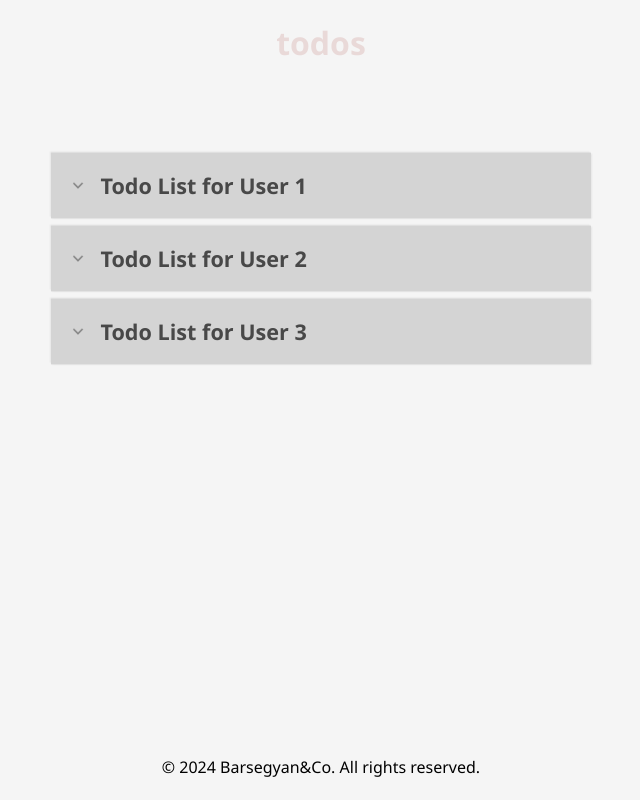
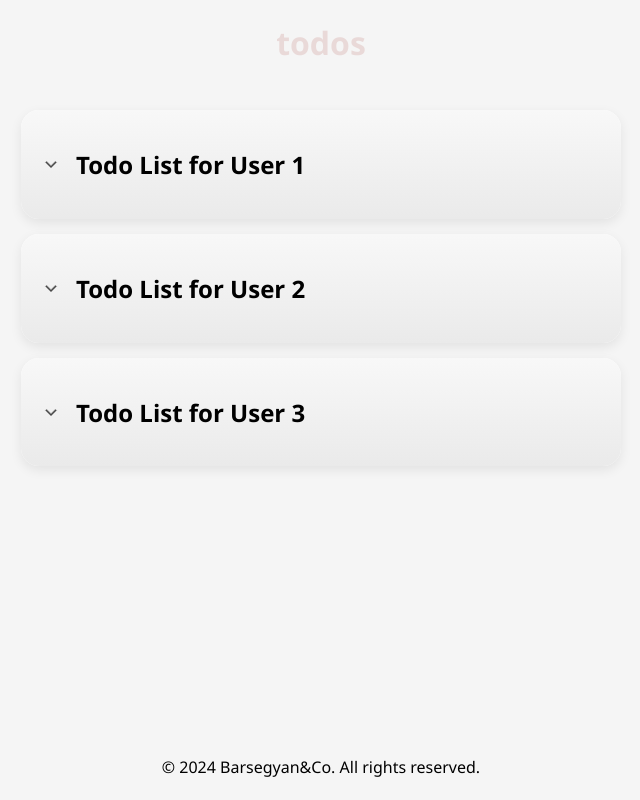
Before and after one commit to ericbloodyax12/test-task-MindBox, a React (Vite) app: page / in a window 1280 px wide. Shown: the whole page, without its empty margins (319-959 px from the left). Built offline with nearby package versions, Linux system fonts and the light colour scheme; no server answers.

Commit message:
refactor: -realize animation for accordion

```diff
--- a/src/components/todoList/index.scss
+++ b/src/components/todoList/index.scss
@@ -1,11 +1,14 @@
+.tasksList-card-wrapper {
+    width: 100%;
     .todoList-bottom-panel {
       display: flex;
       justify-content: space-between;
       align-items: center;
       padding: 19px 15px;
-}
-
+      //width: 100%;
       .todoList-bottom-panel__mid {
         display: flex;
         gap: 15px;
       }
+    }
+}
--- a/src/components/todoList/index.tsx
+++ b/src/components/todoList/index.tsx
@@ -1,12 +1,11 @@
 import React, {useState} from 'react';
 import {TasksList} from "@/components/todoList/tasksList";
-import { CustomUI } from '@/components';
+import {CustomUI} from '@/components';
 import {observer} from "mobx-react-lite";
 
 import "./index.scss"
 import {useStores} from "@/providers";
 import {EFilterTD, filteredTasksHelper} from "@/components/todoList/helper/filterHelper.ts";
-
 
 
 type TTodoListProps = {
@@ -20,21 +19,22 @@ export const TodoList: React.FC<TTodoListProps> = observer(
     const userTasks = todoStore.getTodosByUserId(userId);
     const filteredTasks = filteredTasksHelper(userTasks, status)
 
-        const itemsLeftCount =  filteredTasks.length
+    const itemsLeftCount = filteredTasks.length
 
     return (
-            <CustomUI.Card>
+      <CustomUI.Card className={'tasksList-card-wrapper'}>
+        <div className={'tasksList-wrapper'}>
           <TasksList userId={userId} filteredTasks={filteredTasks}/>
           <div className={"todoList-bottom-panel"}>
             {`${itemsLeftCount} items left`}
             <div className={"todoList-bottom-panel__mid"}>
-                        <CustomUI.Button onClick={() => setStatus(EFilterTD.ALL) }>
+              <CustomUI.Button onClick={() => setStatus(EFilterTD.ALL)}>
                 {EFilterTD.ALL}
               </CustomUI.Button>
-                        <CustomUI.Button onClick={() => setStatus(EFilterTD.Active) }>
+              <CustomUI.Button onClick={() => setStatus(EFilterTD.Active)}>
                 {EFilterTD.Active}
               </CustomUI.Button>
-                        <CustomUI.Button onClick={() => setStatus(EFilterTD.COMPLETED) }>
+              <CustomUI.Button onClick={() => setStatus(EFilterTD.COMPLETED)}>
                 {EFilterTD.COMPLETED}
               </CustomUI.Button>
             </div>
@@ -42,6 +42,7 @@ export const TodoList: React.FC<TTodoListProps> = observer(
               Clear Completed
             </CustomUI.Button>
           </div>
+        </div>
       </CustomUI.Card>
     );
   }
--- a/src/components/todoList/tasksList/index.scss
+++ b/src/components/todoList/tasksList/index.scss
@@ -5,7 +5,7 @@
   overflow-y: auto;
   gap: 10px;
   padding: 10px;
-
+  width: 100%;
   .todo-container {
     display: flex;
     gap: 10px;
--- a/src/components/todoList/tasksList/index.tsx
+++ b/src/components/todoList/tasksList/index.tsx
@@ -42,7 +42,7 @@ export const TasksList: React.FC<TTasksListProps> = observer(
 
                         <button className={"delete-icon-container"}>
                             <img src={crossIcon} alt="Delete" className={"delete-icon"}
-                                 onClick={(e) => deleteTask(todo.id)}/>
+                                 onClick={() => deleteTask(todo.id)}/>
                         </button>
                     </div>
                 )
--- a/src/components/ui/card/index.scss
+++ b/src/components/ui/card/index.scss
@@ -2,7 +2,7 @@
   box-shadow:
           1px 1px 2px rgb(0 0 0 / 10%),
           -1px -1px 2px rgb(0 0 0 / 10%);
-  width: 600px;
+  width: 80%;
 }
 
 .todoListContainer {
--- /dev/null
+++ b/src/pages/todoList/hooks/index.ts
@@ -0,0 +1 @@
+export * from './useTodoLists.tsx'
--- /dev/null
+++ b/src/pages/todoList/hooks/useTodoLists.tsx
@@ -0,0 +1,35 @@
+import {useMemo} from "react";
+import {classNames} from "@/helpers";
+import {BottomIcon} from "@/assets/svgIcon/bottomIcon.tsx";
+import {TodoList, CustomUI} from "@/components";
+
+export const useTodoLists = (
+  userIds: number[],
+  activeUserId: number | null,
+  toggleAccordion: (id: number) => void
+) => {
+  const todoLists = useMemo(() => {
+    return userIds.map((userId) => { //todo обернуть в мемо
+      const isAnyActive = userIds.some(id => id === activeUserId);
+      const isNotActive = activeUserId !== userId;
+      const isNotActiveNow = isAnyActive && isNotActive;
+
+
+      const cls = classNames('todo-list-container', {expanded: activeUserId === userId, collapsed: isNotActiveNow});
+
+      return (
+        <CustomUI.Card variant={"todoListContainer"} className={cls}>
+          <div className={"todo-header-container"} onClick={() => toggleAccordion(userId)}>
+            <BottomIcon className={`accordion-icon ${activeUserId === userId ? "rotated" : ""}`}/>
+            <h2> {`Todo List for User ${userId}`}</h2>
+          </div>
+          {activeUserId === userId && (
+            <TodoList userId={userId}/>
+          )}
+        </CustomUI.Card>
+      )
+    })
+  }, [userIds, activeUserId]);
+
+  return todoLists;
+}
--- a/src/pages/todoList/index.scss
+++ b/src/pages/todoList/index.scss
@@ -4,45 +4,139 @@
   align-items: center;
   position: relative;
   width: 100%;
-  height: 100%;
-  padding-top: 50px ;
-  //background-color: #b0b8ff;
-    .todo-list-container {
+  padding: 20px 0;
+  gap: 15px;
 
-      .todo-header-container {
-        display: flex;
-        align-items: center;
-        gap: 15px;
-        background-color: #c7c7c7;
-        padding-left: 20px;
+  .todo-list-container {
+    position: relative;
+    width: 90%;
+    height: 60%;
+    max-width: 600px;
+    background: white;
+    border-radius: 18px;
+    overflow: hidden;
+    box-shadow: 0 4px 12px rgba(0, 0, 0, 0.08);
+    transition: all 0.4s cubic-bezier(0.4, 0, 0.2, 1);
+    transform-origin: top;
 
-        .accordion-icon {
-          transition: transform 0.3s ease;
-          cursor: pointer;
+    // Состояние свернутого блока
+    &.collapsed {
+      position: absolute;
 
-        }
+      bottom: -20px;
+      z-index: 1;
+      transform: scale(0.95) translateY(50%);
+      opacity: 0.9;
+      box-shadow: 0 -2px 8px rgba(0, 0, 0, 0.05);
+      border-radius: 14px;
+      background: linear-gradient(180deg, #f5f5f5 0%, #e0e0e0 100%);
+      margin-top: -40px;
+      padding-top: 20px;
+      min-height: 80px;
+      cursor: pointer;
 
-        .rotated {
-          transform: rotate(180deg);
+      // Для последних двух блоков
+      &:nth-last-of-type(2) {
+        bottom: -50px;
+        opacity: 0.7;
+        transform: scale(0.9) translateY(70%);
+        z-index: 0;
+
+        & + .collapsed {
+          bottom: -80px;
+          opacity: 0.5;
+          transform: scale(0.85) translateY(90%);
+          z-index: -1;
+          filter: blur(1px);
         }
       }
+    }
 
-      &.collapsed {
-        transform: scale(0.9) translateY(10px);
-        opacity: 0.7;
-        z-index: 0;
+    // Состояние раскрытого блока
+    &.expanded {
+      position: absolute;
+      top: 50px;
 
+      z-index: 3;
+      min-height: 60vh;
+      border-radius: 18px;
+      box-shadow: 0 12px 24px rgba(0, 0, 0, 0.12), 0 4px 8px rgba(0, 0, 0, 0.08);
+      transform: scale(1.02);
+      background: white;
+      padding: 20px;
+      animation: floatIn 0.6s ease-out;
 
+      // Градиентный оверлей внизу
+      &::after {
+        content: '';
+        position: absolute;
+        bottom: 0;
+        left: 0;
+        right: 0;
+        height: 60px;
+        background: linear-gradient(
+                        to bottom,
+                        rgba(255, 255, 255, 0) 0%,
+                        rgba(255, 255, 255, 0.9) 40%,
+                        white 100%
+        );
+        pointer-events: none;
+      }
+    }
+
+    // Заголовок блока
+    .todo-header-container {
+      display: flex;
+      align-items: center;
+      gap: 15px;
+      padding: 18px 20px;
+      background: linear-gradient(180deg, #f8f8f8 0%, #eaeaea 100%);
+      transition: all 0.3s ease;
+      position: relative;
+      z-index: 2;
+      cursor: pointer;
+
+      &:hover {
+        background: linear-gradient(180deg, #f0f0f0 0%, #dcdcdc 100%);
       }
 
-      &.expanded {
-        //transform: scale(1.05);
-        z-index: 2;
-        min-height: 80%;
-        box-shadow: 0px 4px 10px rgba(0, 0, 0, 0.1);
-        position: absolute;
-        background-color: #f5f5f5;
-        top: 0px;
+      // Иконка аккордеона
+      .accordion-icon {
+        transition: transform 0.4s cubic-bezier(0.68, -0.55, 0.27, 1.55);
+        font-size: 20px;
+        color: #4a4a4a;
+      }
+
+      .rotated {
+        transform: rotate(180deg);
       }
     }
+
+    // Контент задач
+    .todo-content {
+      opacity: 0;
+      transform: translateY(20px);
+      padding: 0 20px 20px;
+      transition: all 0.4s ease-out;
+
+      &.visible {
+        opacity: 1;
+        transform: translateY(0);
+      }
+    }
+  }
 }
+
+// Анимация появления
+@keyframes floatIn {
+  0% {
+    transform: scale(0.95) translateY(20px);
+    opacity: 0;
+    box-shadow: 0 4px 8px rgba(0, 0, 0, 0.05);
+  }
+  100% {
+    transform: scale(1.02) translateY(0);
+    opacity: 1;
+    box-shadow: 0 12px 24px rgba(0, 0, 0, 0.12);
+  }
+}
--- a/src/pages/todoList/index.tsx
+++ b/src/pages/todoList/index.tsx
@@ -1,10 +1,9 @@
-import React, {useState} from 'react';
+import React, {useCallback, useState} from 'react';
 import {observer} from "mobx-react-lite";
-import {CustomUI, TodoList} from '@/components';
-import {BottomIcon} from "@/assets/svgIcon/bottomIcon.tsx";
-
+import {useTodoLists} from "./hooks";
 
 import "./index.scss"
+
 
 type TTodoListProps = {
     title?: string;
@@ -13,28 +12,17 @@ type TTodoListProps = {
 
 export const TodoListPage: React.FC<TTodoListProps> = observer(({userIds}) => {
     const [openUserId, setOpenUserId] = useState<number | null>(null);
-    const toggleAccordion = (userId: number) => {
+
+    const toggleAccordion = useCallback((userId: number) => {
         setOpenUserId(openUserId === userId ? null : userId);
-    };
+    }, [openUserId]);
 
-    const todoLists = userIds.map((userId) => {
-        return (
-                <CustomUI.Card variant={"todoListContainer"} className={`todo-list-container ${openUserId === userId ? "expanded" : "collapsed"}`} >
-                    <div className={"todo-header-container"} onClick={() => toggleAccordion(userId)}>
-                        <BottomIcon className={`accordion-icon ${openUserId === userId ? "rotated" : ""}`}/>
-                        <h2> {`Todo List for User ${userId}`}</h2>
-                    </div>
-                    {openUserId === userId && (
-                        <TodoList userId={userId}/>
-                    )}
-                </CustomUI.Card>
-        )
-    })
+    const todoLists = useTodoLists(userIds, openUserId, toggleAccordion)
+
     return (
         <div className={"todo-list-page"}>
             {todoLists}
         </div>
 
     );
-
 })
```
Also changed, not shown: 1 other file (tests, documents, lock files or other folders). Lines whose indentation alone changed are shown as unchanged.
